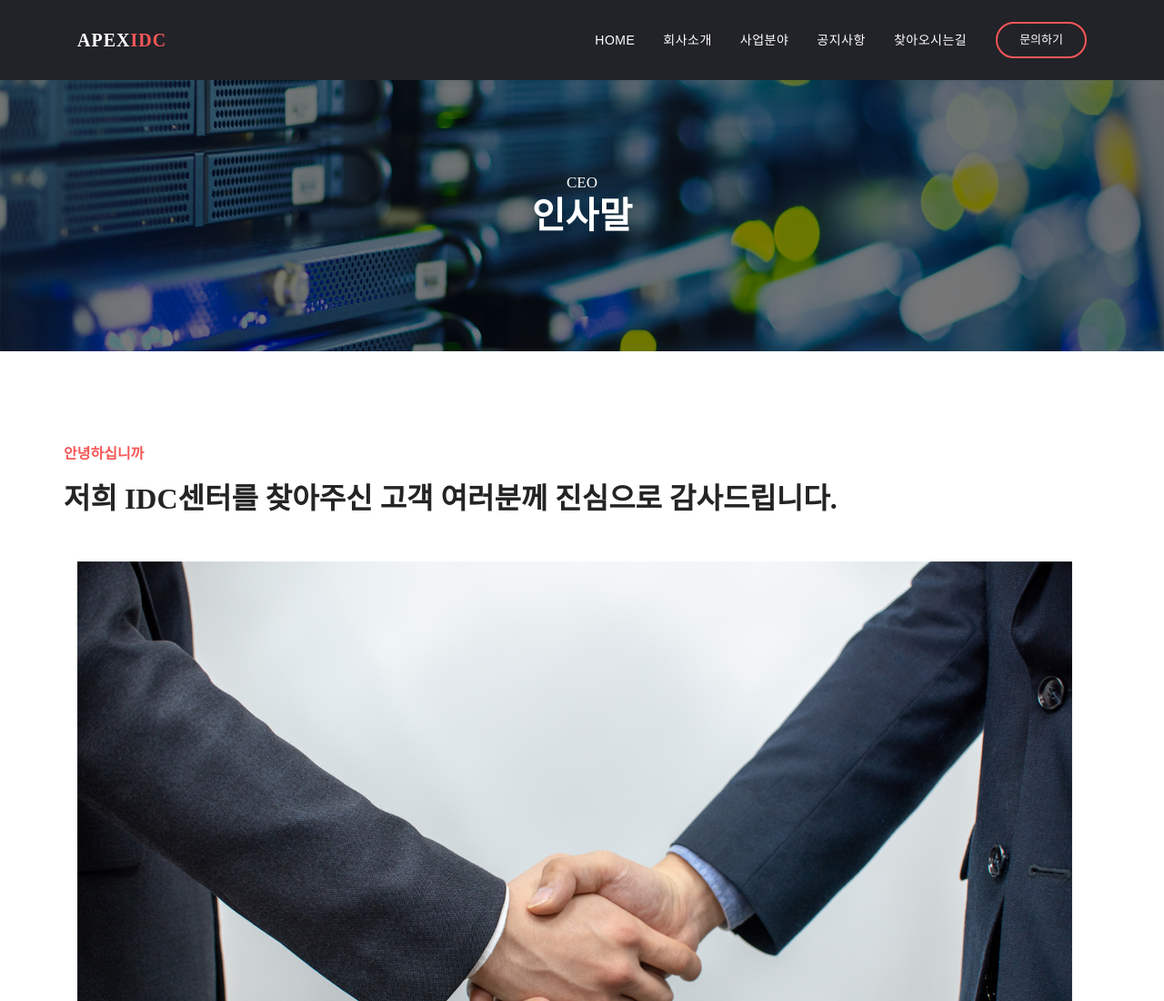
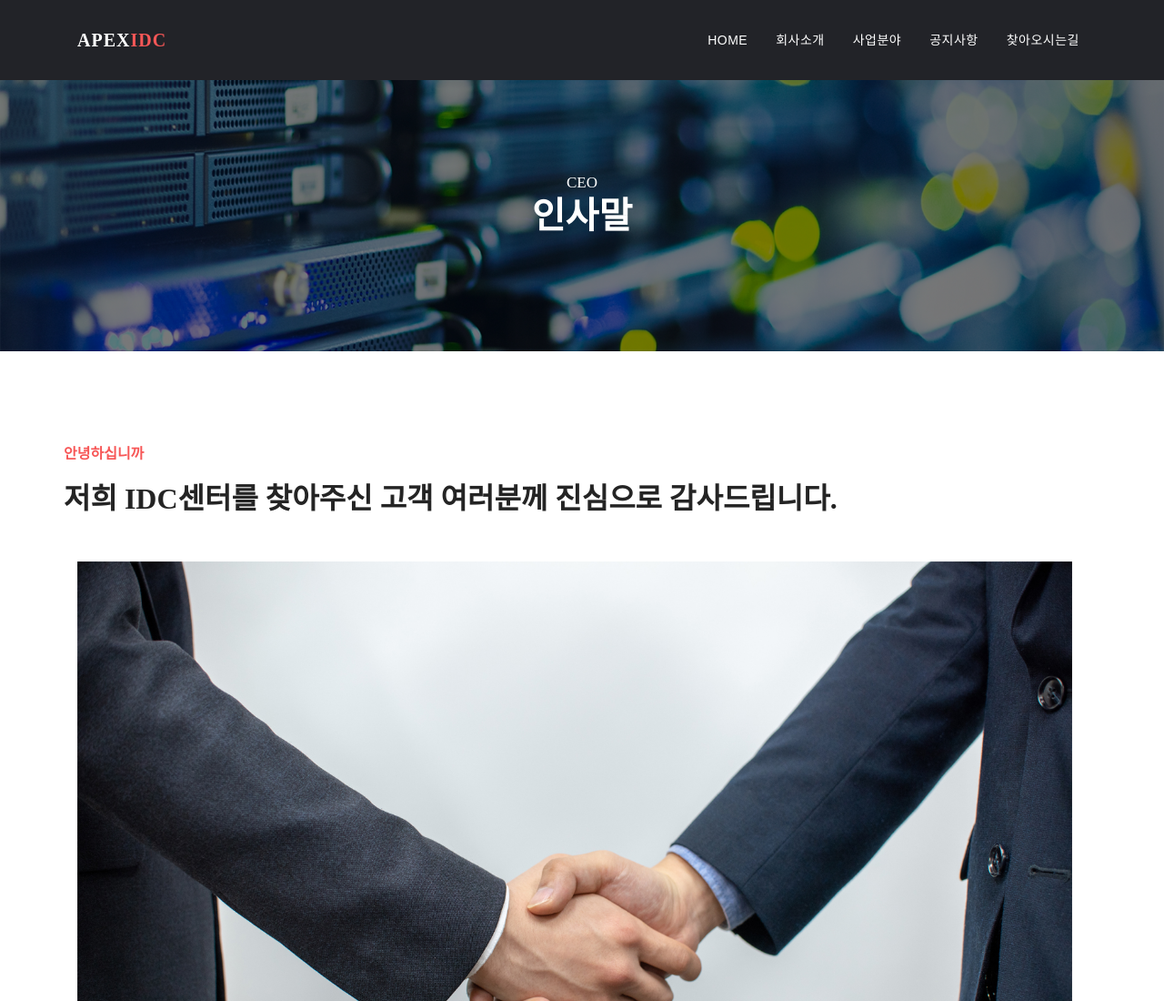
Before and after one commit to lethe295/apexidc, a plain HTML site: page ceo.html in a window 1280 px wide. Shown: the top 1100 px of the page at 91% size. Drawn offline with Linux system fonts and the light colour scheme; some packages are replaced by stand-ins of ours; a script that the page names is missing; a web font is replaced by a local one.

Commit message:
Add files via upload

```diff
--- a/ceo.html
+++ b/ceo.html
@@ -58,10 +58,6 @@
 			   <li class="nav-item"><a class="nav-link" href="service.html">공지사항</a></li>
 			   <li class="nav-item"><a class="nav-link" href="contact.html">찾아오시는길</a></li>
 			</ul>
-
-			<form class="form-lg-inline my-2 my-md-0 ml-lg-4 text-center">
-			  <a href="contact.html" class="btn btn-solid-border btn-round-full">문의하기</a>
-			</form>
 		  </div>
 		</div>
 	</nav>
```
